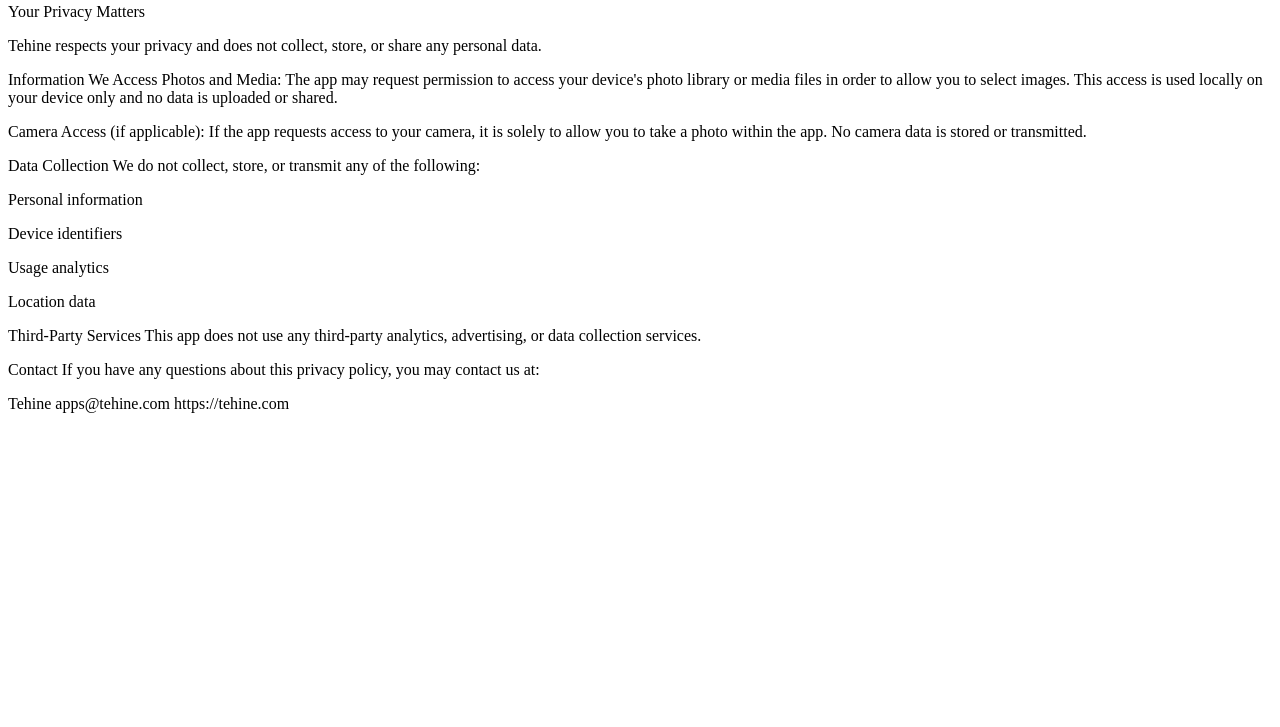
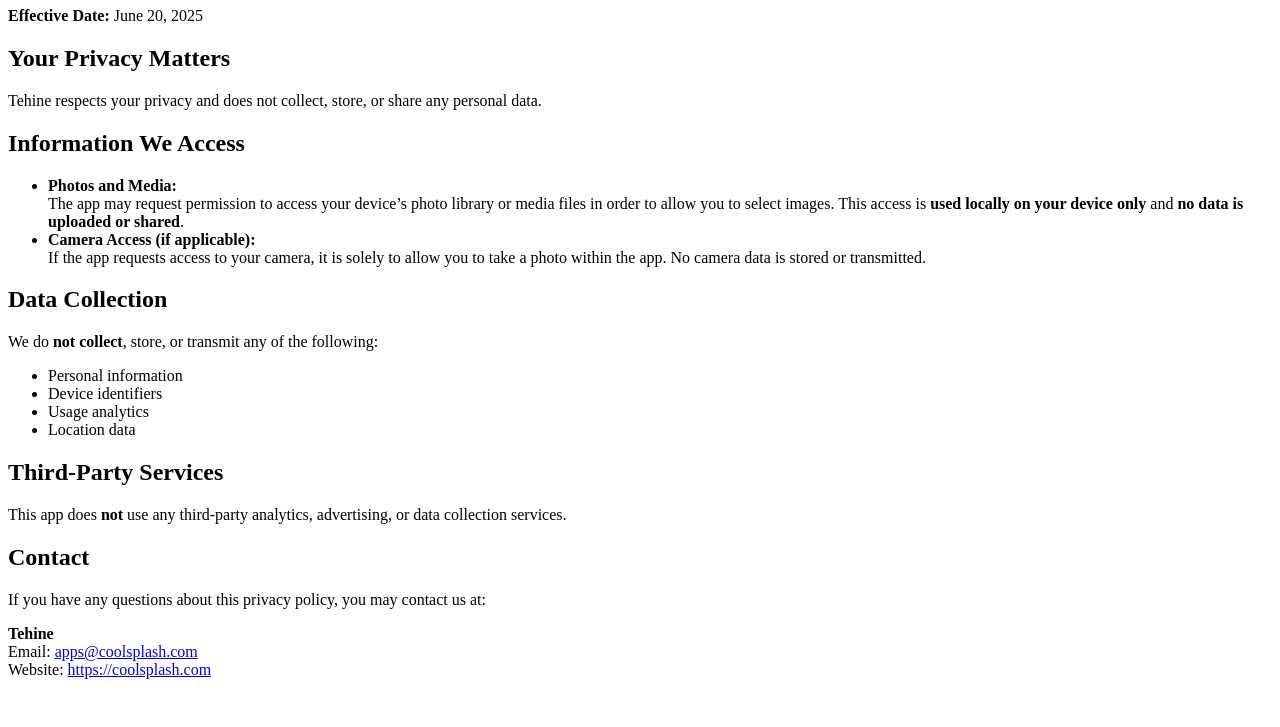
Before and after one commit to coolsplash/privacy-policy, a plain HTML site: page index.html in a window 1280 px wide. Shown: the part 73-800 px from the top of the page. Drawn offline with Linux system fonts and the light colour scheme.

Commit message:
Update index.html

```diff
--- a/index.html
+++ b/index.html
@@ -1,22 +1,47 @@
-<p>Privacy Policy</p>
-<p>Effective Date: June 20, 2025</p>
-<p>Your Privacy Matters</p>
-<p>Tehine respects your privacy and does not collect, store, or share any personal data.</p>
-<p>Information We Access
-Photos and Media:
-The app may request permission to access your device&#39;s photo library or media files in order to allow you to select images. This access is used locally on your device only and no data is uploaded or shared.</p>
-<p>Camera Access (if applicable):
-If the app requests access to your camera, it is solely to allow you to take a photo within the app. No camera data is stored or transmitted.</p>
-<p>Data Collection
-We do not collect, store, or transmit any of the following:</p>
-<p>Personal information</p>
-<p>Device identifiers</p>
-<p>Usage analytics</p>
-<p>Location data</p>
-<p>Third-Party Services
-This app does not use any third-party analytics, advertising, or data collection services.</p>
-<p>Contact
-If you have any questions about this privacy policy, you may contact us at:</p>
-<p>Tehine
-apps@tehine.com
-https://tehine.com</p>
+<!DOCTYPE html>
+<html lang="en">
+<head>
+  <meta charset="UTF-8">
+  <meta name="viewport" content="width=device-width, initial-scale=1">
+  <title>Privacy Policy - Tehine</title>
+</head>
+<body>
+  <h1>Privacy Policy</h1>
+  <p><strong>Effective Date:</strong> June 20, 2025</p>
+
+  <h2>Your Privacy Matters</h2>
+  <p>
+    Tehine respects your privacy and does not collect, store, or share any personal data.
+  </p>
+
+  <h2>Information We Access</h2>
+  <ul>
+    <li><strong>Photos and Media:</strong><br>
+      The app may request permission to access your device’s photo library or media files in order to allow you to select images. This access is <strong>used locally on your device only</strong> and <strong>no data is uploaded or shared</strong>.
+    </li>
+    <li><strong>Camera Access (if applicable):</strong><br>
+      If the app requests access to your camera, it is solely to allow you to take a photo within the app. No camera data is stored or transmitted.
+    </li>
+  </ul>
+
+  <h2>Data Collection</h2>
+  <p>We do <strong>not collect</strong>, store, or transmit any of the following:</p>
+  <ul>
+    <li>Personal information</li>
+    <li>Device identifiers</li>
+    <li>Usage analytics</li>
+    <li>Location data</li>
+  </ul>
+
+  <h2>Third-Party Services</h2>
+  <p>This app does <strong>not</strong> use any third-party analytics, advertising, or data collection services.</p>
+
+  <h2>Contact</h2>
+  <p>If you have any questions about this privacy policy, you may contact us at:</p>
+  <p>
+    <strong>Tehine</strong><br>
+    Email: <a href="mailto:apps@coolsplash.com">apps@coolsplash.com</a><br>
+    Website: <a href="https://coolsplash.com" target="_blank">https://coolsplash.com</a>
+  </p>
+</body>
+</html>
```
